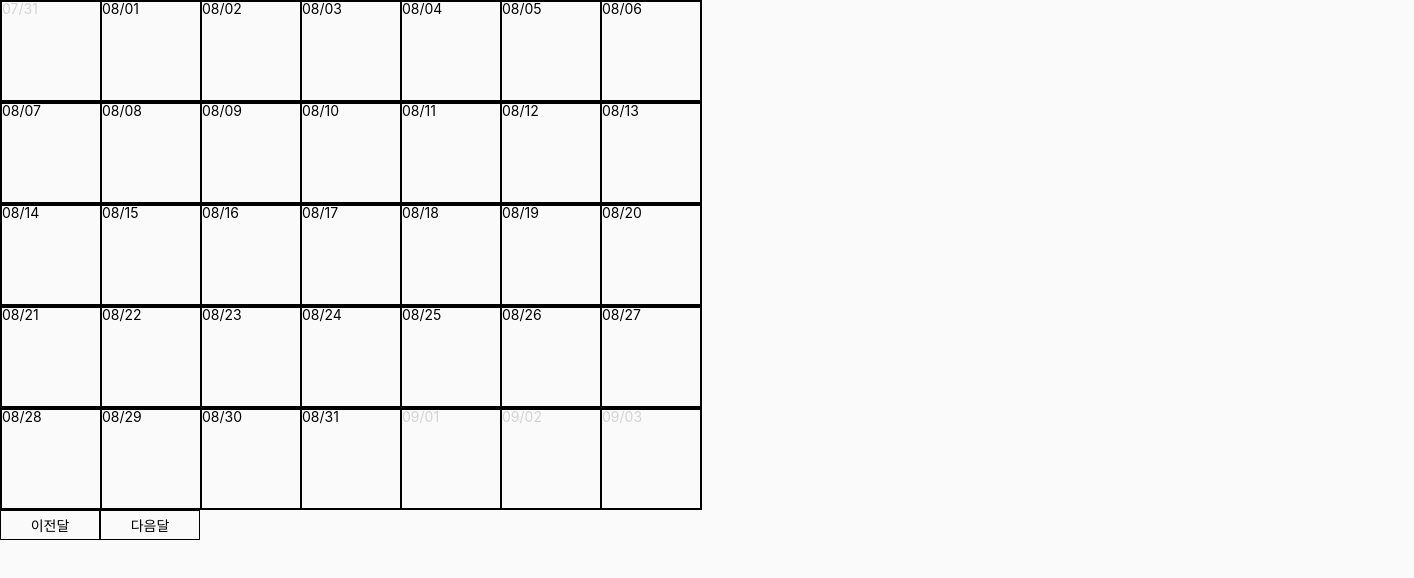
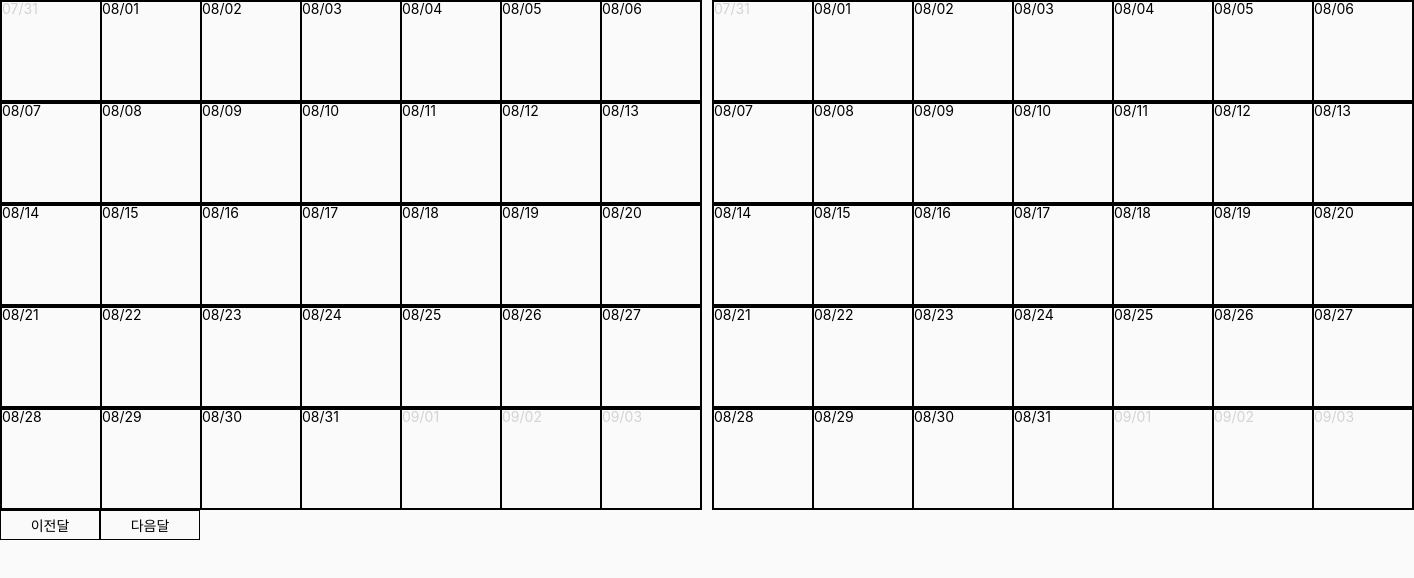
Before and after one commit to Wanted-Pre-Onboarding-Team1/Tripbtoz_Hotel_Reservation, a React (Create React App) app: page /detail in a window 1280 px wide. Shown: the top 578 px of the page, 1414 px wide, since content can reach past the window. Built offline with nearby package versions, Linux system fonts and the light colour scheme; a web font is replaced by a local one.

Commit message:
test : 달력 2개 표시(표시만), 예약 초기화 기능 수정

```diff
--- a/src/calender/ChihangCalender/test.tsx
+++ b/src/calender/ChihangCalender/test.tsx
@@ -57,7 +57,7 @@ function Test() {
         }
         break;
       default:
-        setFirstReservation(currentDay);
+        setFirstReservation(null);
         setLastReservation(null);
         setReservationRange((previousRange) => {
           return {
@@ -101,7 +101,10 @@ function Test() {
   });
   return (
     <div>
-      {calendarShape}
+      <CalendarContainer>
+        <CalendarBox>{calendarShape}</CalendarBox>
+        <CalendarBox>{calendarShape}</CalendarBox>
+      </CalendarContainer>
       <Button
         type="button"
         onClick={() => {
@@ -157,3 +160,13 @@ const Button = styled.button`
   height: 30px;
   border: 1px solid black;
 `;
+
+const CalendarContainer = styled.div`
+  display: flex;
+`;
+
+const CalendarBox = styled.div`
+  display: flex;
+  flex-direction: column;
+  margin-right: 10px;
+`;
```
